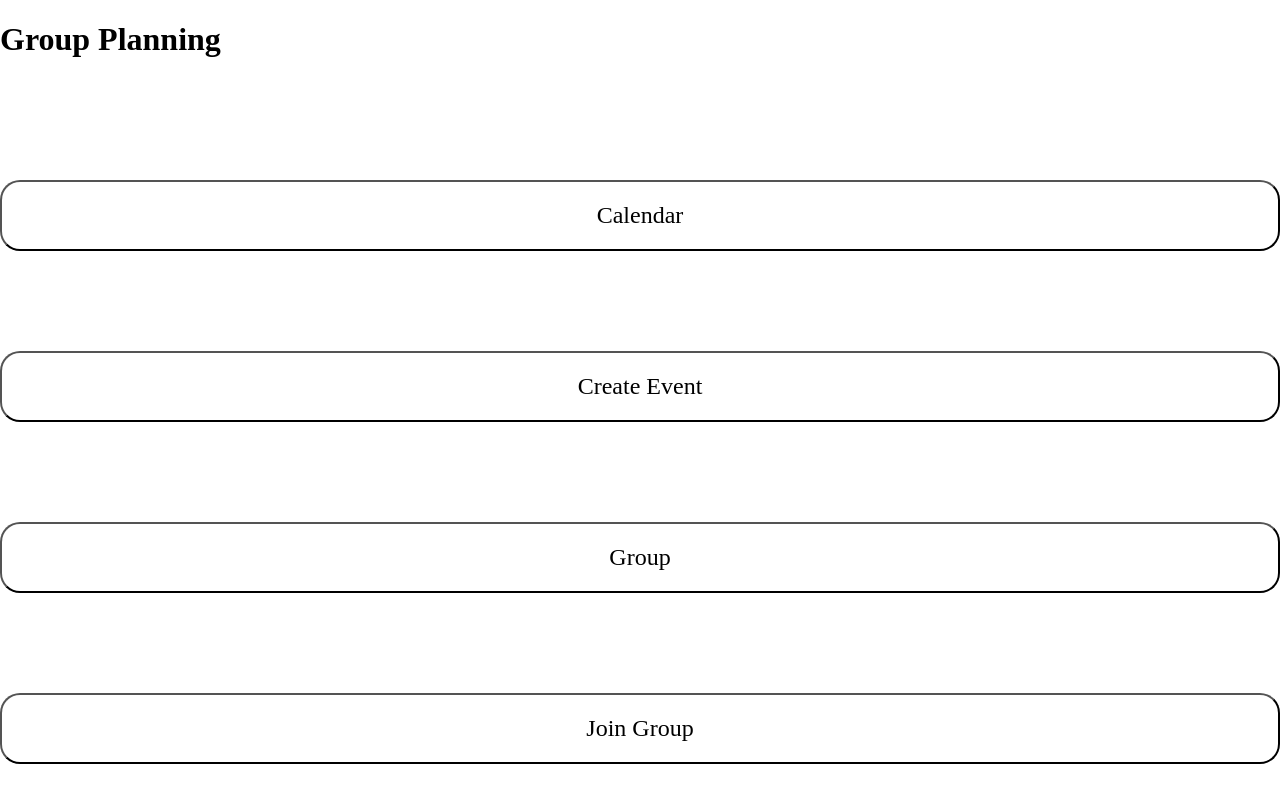
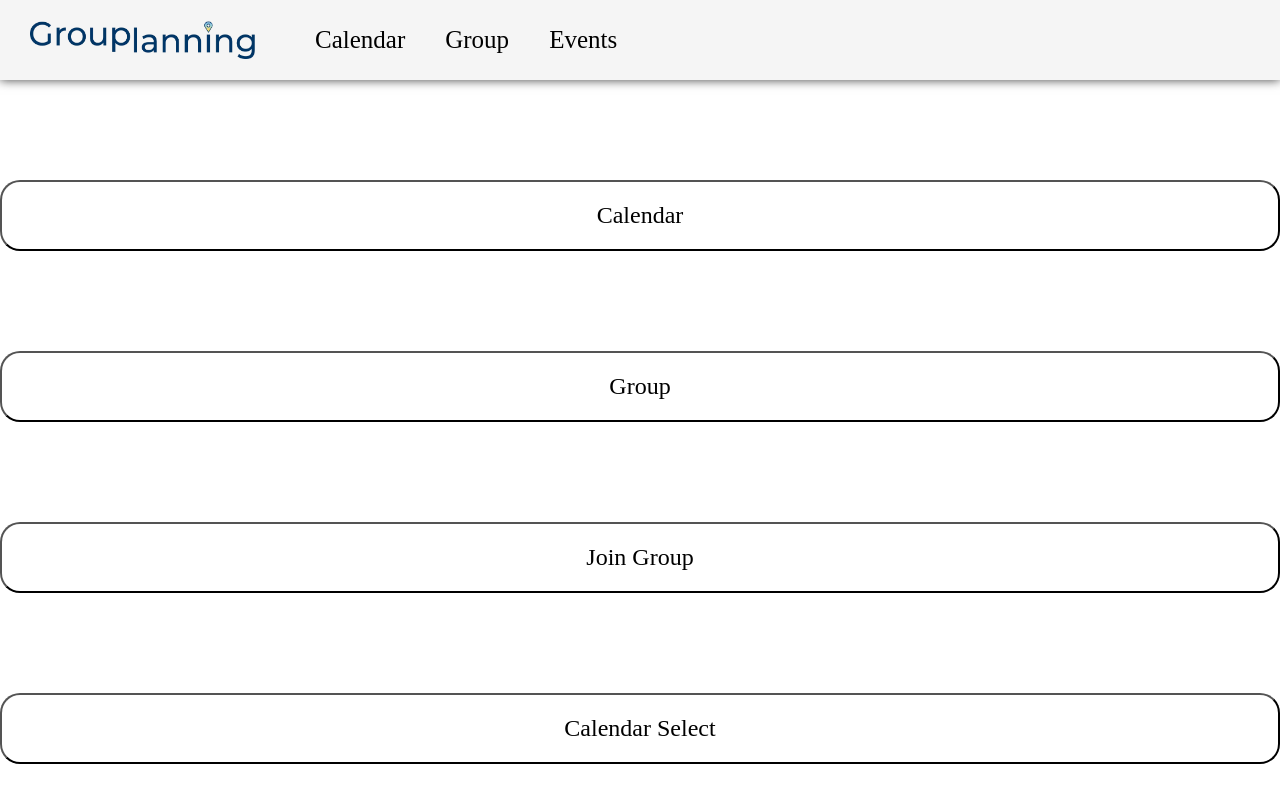
Before and after one commit to GT-WebDev-Group-Planning/group-planning-v1, a React (Create React App) app in the folder client/: page / in a window 1280 px wide. Shown: the top 800 px of the page. Built offline with nearby package versions, Linux system fonts and the light colour scheme.

Commit message:
added navbar

```diff
--- a/client/src/App.js
+++ b/client/src/App.js
@@ -1,11 +1,13 @@
 import { Link } from "react-router-dom";
+import Navbar from "./components/Navbar";
 
 function App() {
     return (
       <div className="App">
+        <Navbar />
         <h1>Group Planning</h1>
         <button><Link to="/calendar">Calendar</Link></button>
-        <button><Link to="/evite">Create Event</Link></button>
+        {/* <button><Link to="/evite">Create Event</Link></button> */}
         <button><Link to="/group">Group</Link></button>
         <button><Link to="/joingroup">Join Group</Link></button>
         {/* <button><Link to="/login">Login</Link></button> */}
--- /dev/null
+++ b/client/src/components/Navbar.js
@@ -0,0 +1,16 @@
+import React from 'react'
+import { Link } from 'react-router-dom'
+import "./navbar.css"
+
+const Navbar = () => {
+  return (
+    <nav className="navbar">
+        <img className="logo" src="./images/logo.webp"></img>
+        <Link className="link" to="/calendar">Calendar</Link>
+        <Link className="link" to="/group">Group</Link>
+        <Link className="link" to="/events">Events</Link>
+    </nav>
+  )
+}
+
+export default Navbar
--- /dev/null
+++ b/client/src/components/navbar.css
@@ -0,0 +1,24 @@
+.navbar {
+    display: flex;
+    align-items: center;
+    background-color: #f5f5f5;
+    height: 80px;
+    width: 100%;
+    position: fixed;
+    top: 0;
+    z-index: 1;
+    box-shadow: 0px 0px 10px 0px rgba(0,0,0,0.75);
+}
+
+.link {
+    color: black;
+    text-decoration: none;
+    font-size: 25px;
+    margin: 20px;
+}
+
+.logo {
+    margin-left: 30px;
+    margin-right: 40px;
+    width: 225px;
+}
```
Also changed, not shown: client/public/images/logo.webp (added).
